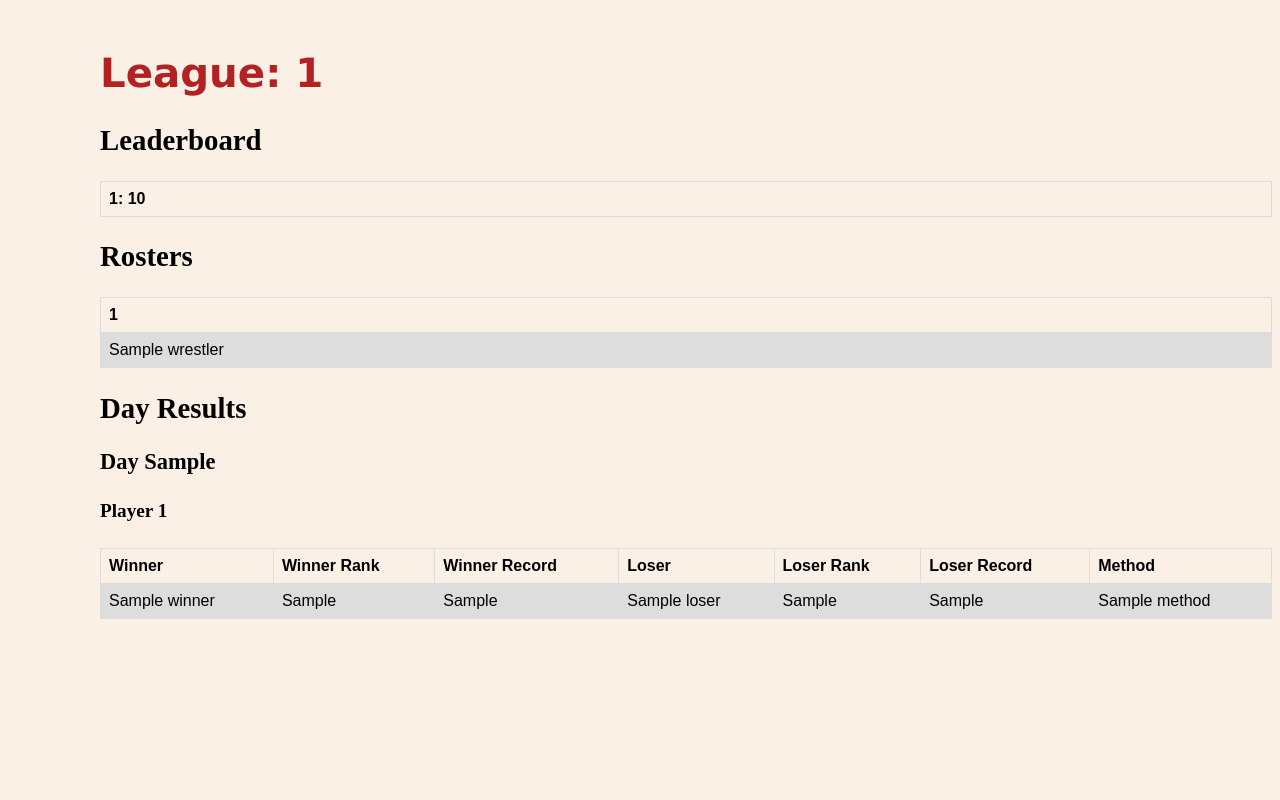
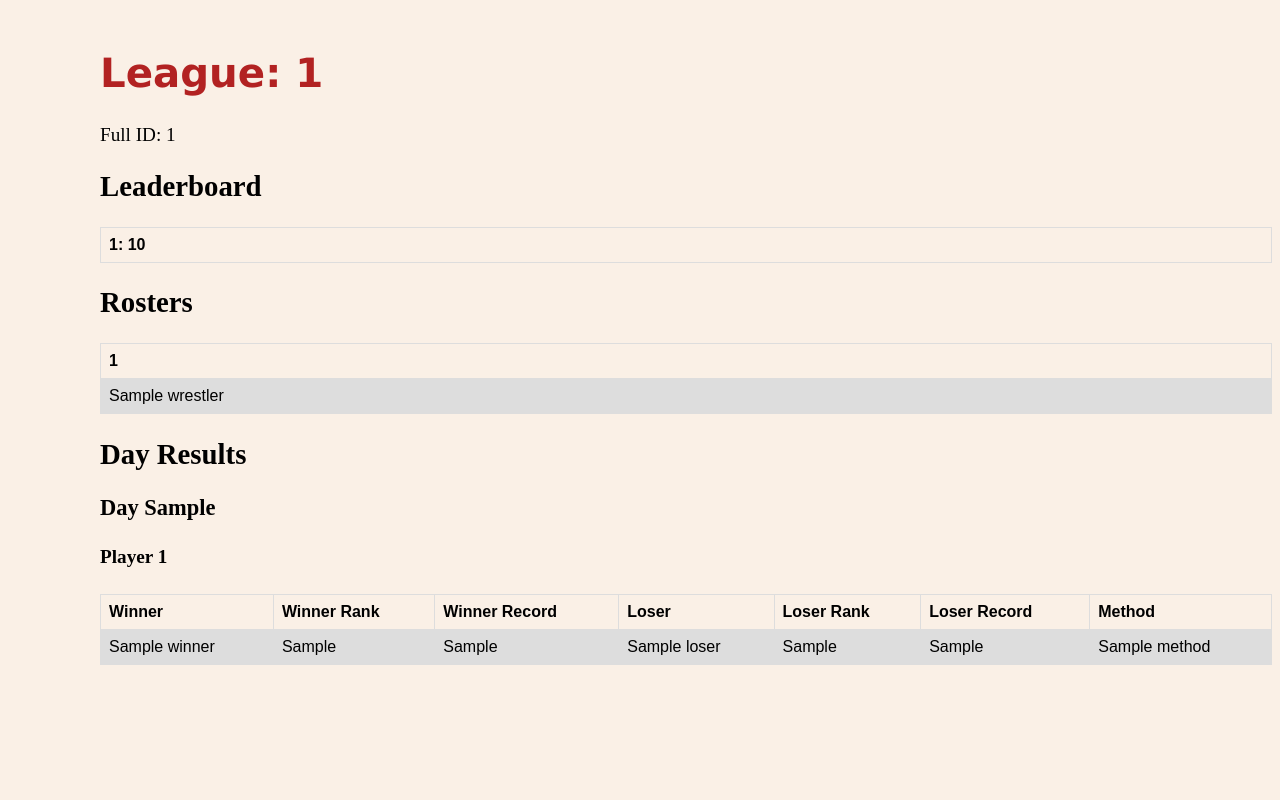
Before and after one commit to ozeki-inc/ozeki-fantasy-sumo, a Flask app: template templates/view_league.html in a window 1280 px wide. Run offline with Flask 2, Linux system fonts and the light colour scheme; the template is opened without the code that fills it: most values are stand-ins (such as "Sample title", 1, 10 or a date in 2020); lists and menus that the app fills with data are empty.

Commit message:
print more info

```diff
--- a/templates/view_league.html
+++ b/templates/view_league.html
@@ -3,7 +3,9 @@
 	    <link rel="stylesheet" href='/static/main.css' />
 	  </head>
 
-    <h1> League: {{ results_dict['league_id'] }} </h1>
+    <h1> League: {{ results_dict['league_id'][:8] }} </h1>
+
+    Full ID: {{ results_dict['league_id'] }}
 
     <h2> Leaderboard </h2>
 
--- a/utils.py
+++ b/utils.py
@@ -127,12 +127,15 @@ def compute_results(league_id, n_days=15):
         league_dict = json.load(l)
     result_dict = rec_dd()
 
+    result_dict['league_string'] = json.dumps(league_dict)
     result_dict['league_id'] = league_id
     result_dict['n_players'] = league_dict['n_players']
     result_dict['roster_size'] = league_dict['roster_size']
 
     bansho_year = league_dict['bansho_year']
     bansho_month = league_dict['bansho_month']
+
+    result_dict['bansho'] = f"{bansho_month}-{bansho_year}"
 
     score_params = {
                     'win_pts': league_dict['win_pts'],
```
